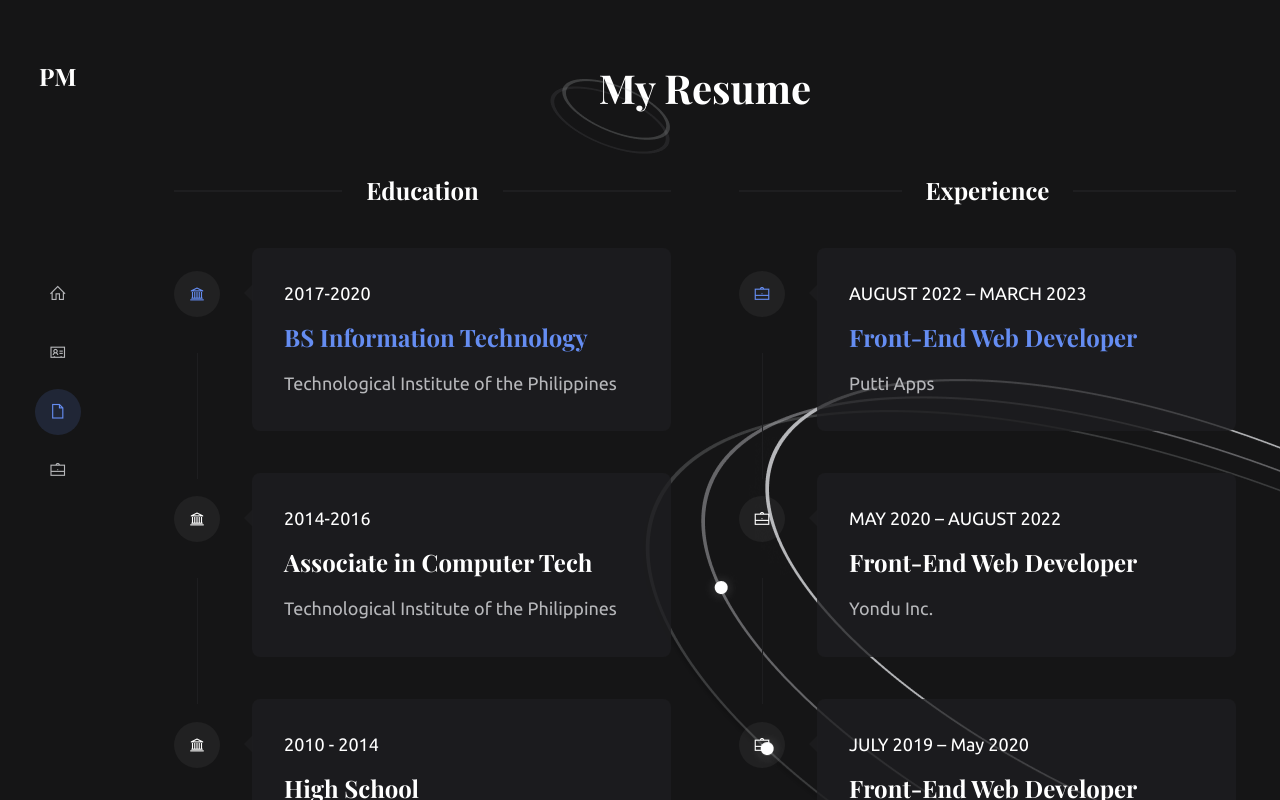
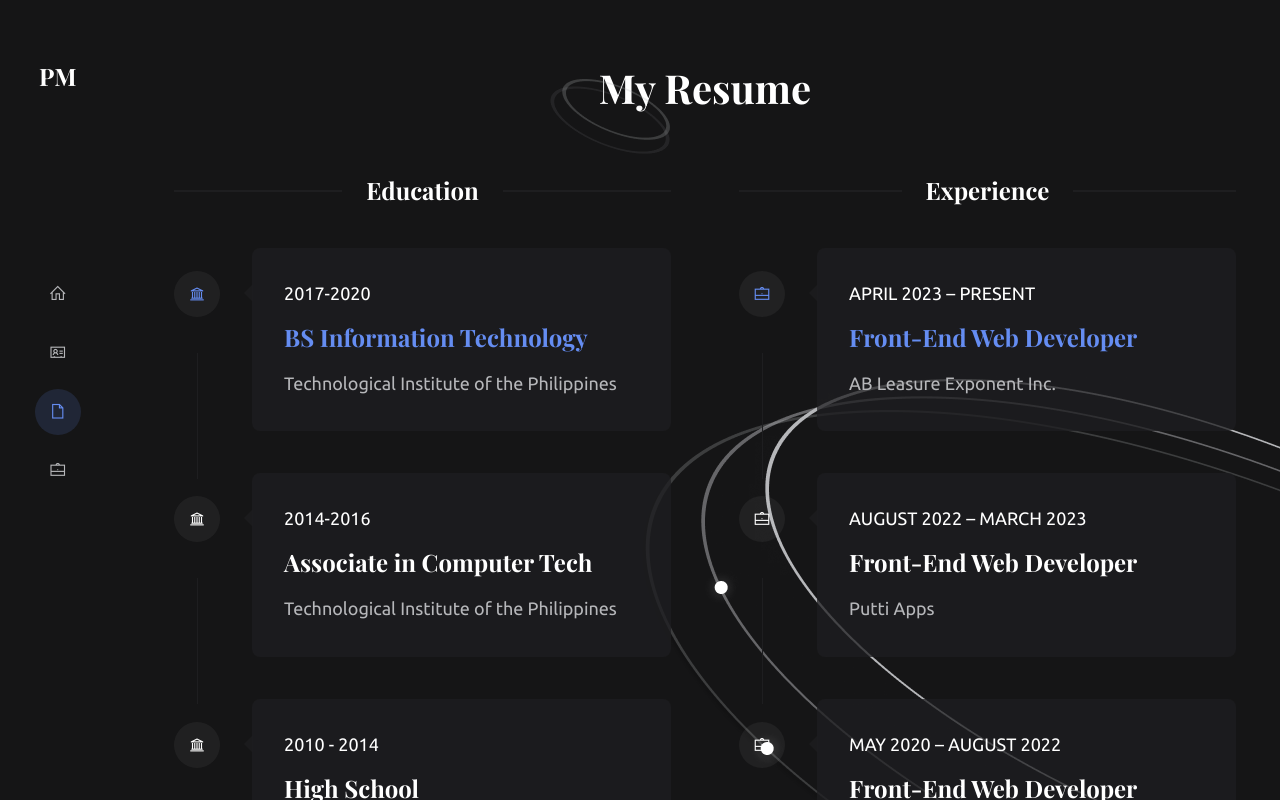
Before and after one commit to marquipaul/portfolio, a Nuxt app: page /resume in a window 1280 px wide. Shown: the top 800 px of the page. Built offline with nearby package versions, Linux system fonts and the light colour scheme; a web font is replaced by a local one.

Commit message:
Updated resume

```diff
--- a/assets/scss/_resume.scss
+++ b/assets/scss/_resume.scss
@@ -54,6 +54,7 @@
         margin-right: 32px;
         margin-top: 23px;
         transition: all 0.3s;
+        z-index: 10;
 
         &:before {
           content: "";
--- a/pages/resume.vue
+++ b/pages/resume.vue
@@ -56,6 +56,16 @@
                 <i class="las la-briefcase"></i>
               </div>
               <div class="box">
+                <span class="year">APRIL 2023 – PRESENT</span>
+                <h2 class="title">Front-End Web Developer</h2>
+                <p>AB Leasure Exponent Inc.</p>
+              </div>
+            </div>
+            <div class="item">
+              <div class="icon">
+                <i class="las la-briefcase"></i>
+              </div>
+              <div class="box">
                 <span class="year">AUGUST 2022 – MARCH 2023</span>
                 <h2 class="title">Front-End Web Developer</h2>
                 <p>Putti Apps</p>
```
Also changed, not shown: 1 other file (tests, documents, lock files or other folders).
